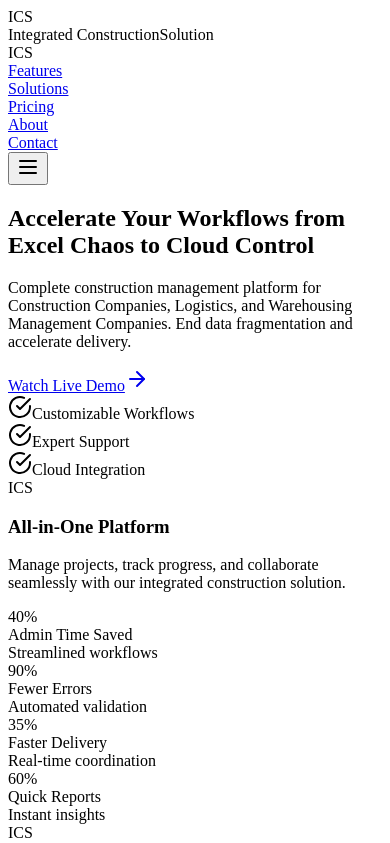
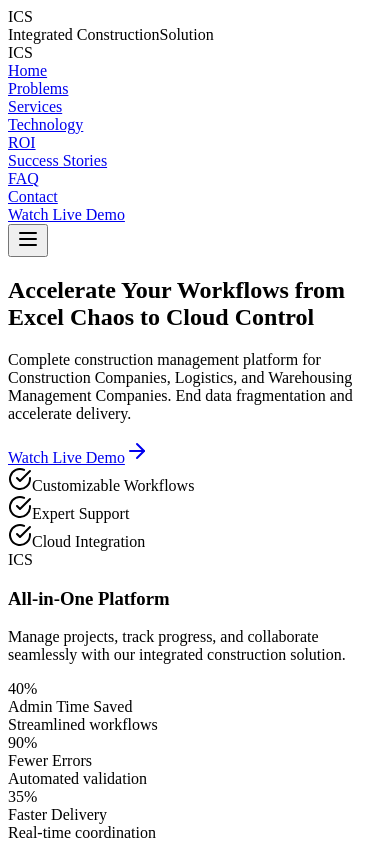
Before and after one commit to syedhammad74/dot-escapist-web, a Next.js app: page / in a window 390 px wide. Shown: the top 843 px of the page. Built offline with nearby package versions, Linux system fonts and the light colour scheme.

Commit message:
mobile nav

```diff
--- a/src/app/components/Navbar.tsx
+++ b/src/app/components/Navbar.tsx
@@ -4,19 +4,18 @@
 import type React from "react";
 import { useState, useEffect } from "react";
 import { motion, AnimatePresence } from "framer-motion";
-import { Menu, X } from "lucide-react";
+import { Menu, X, Play } from "lucide-react";
 import { Sheet, SheetContent, SheetTrigger } from "@/components/ui/sheet";
 import { cn } from "@/lib/utils";
+import { navItems } from "@/constants/nav";
 
-const navItems = [
-  { label: "Features", href: "#features" },
-  { label: "Solutions", href: "#solutions" },
-  { label: "Pricing", href: "#pricing" },
-  { label: "About", href: "#about" },
-  { label: "Contact", href: "#contact" },
+// Add Watch Live Demo to navigation
+const allNavItems = [
+  ...navItems,
+  { name: "Watch Live Demo", link: "#video-section" }
 ];
 
-const NavLink = ({ href, label }: { href: string; label: string }) => {
+const NavLink = ({ link, name }: { link: string; name: string }) => {
   return (
     <motion.div
       whileHover={{ y: -1 }}
@@ -25,14 +24,14 @@
       className="relative"
     >
       <a
-        href={href}
+        href={link}
         className={cn(
           "px-3 py-2 text-sm font-medium transition-all duration-300 relative",
           "hover:text-[#8EB69B] hover:bg-[#8EB69B]/5 rounded-lg",
           "text-[#235347] whitespace-nowrap"
         )}
       >
-        {label}
+        {name}
       </a>
     </motion.div>
   );
@@ -149,9 +148,9 @@
 
                 {/* Desktop Navigation */}
                 <nav className="hidden lg:flex items-center space-x-1">
-                  {navItems.map((item, index) => (
+                  {allNavItems.map((item, index) => (
                     <motion.div
-                      key={item.label}
+                      key={item.name}
                       initial={{ opacity: 0, y: 20 }}
                       animate={{ opacity: 1, y: 0 }}
                       transition={{
@@ -160,7 +159,7 @@
                         ease: "easeOut",
                       }}
                     >
-                      <NavLink href={item.href} label={item.label} />
+                      <NavLink link={item.link} name={item.name} />
                     </motion.div>
                   ))}
                 </nav>
@@ -235,9 +234,9 @@
 
                         <nav className="flex-1">
                           <div className="space-y-1">
-                            {navItems.map((item, index) => (
+                            {allNavItems.map((item, index) => (
                               <motion.div
-                                key={item.label}
+                                key={item.name}
                                 initial={{ opacity: 0, x: 20 }}
                                 animate={{ opacity: 1, x: 0 }}
                                 transition={{
@@ -246,11 +245,14 @@
                                 }}
                               >
                                 <a
-                                  href={item.href}
+                                  href={item.link}
                                   onClick={() => setIsMenuOpen(false)}
-                                  className="block px-4 py-3 text-base font-medium text-[#235347] hover:bg-[#F2F2F2] hover:text-[#8EB69B] rounded-xl transition-all duration-200"
+                                  className="flex items-center px-4 py-3 text-base font-medium text-[#235347] hover:bg-[#F2F2F2] hover:text-[#8EB69B] rounded-xl transition-all duration-200"
                                 >
-                                  {item.label}
+                                  {item.name === "Watch Live Demo" && (
+                                    <Play className="w-4 h-4 mr-3 text-[#8EB69B]" />
+                                  )}
+                                  {item.name}
                                 </a>
                               </motion.div>
                             ))}
```
